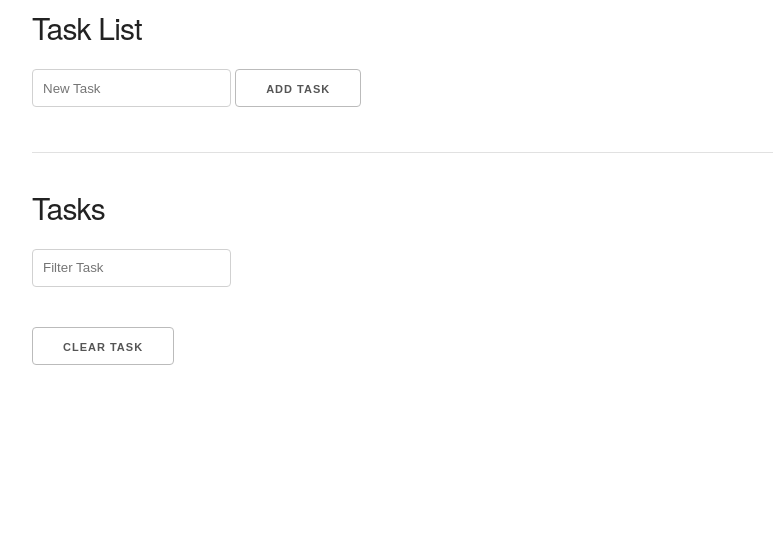
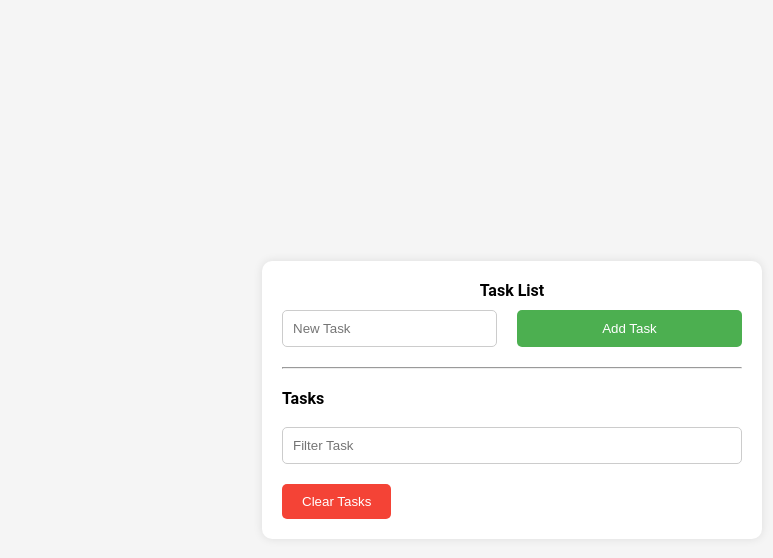
Before and after one commit to Digholkhan/Todo-Application, a plain HTML site: page index.html in a window 1280 px wide. Shown: the whole page, without its empty margins (128-901 px from the left). Drawn offline with nearby package versions, Linux system fonts and the light colour scheme.

Commit message:
ui update

```diff
--- /dev/null
+++ b/css/style.css
@@ -0,0 +1,87 @@
+*{
+    margin: 0;
+    padding: 0;
+    box-sizing: border-box;
+}
+body{
+    background-color: #f5f5f5;
+    font-family: 'Roboto', sans-serif;
+    display: flex;
+    justify-content: center;
+    align-items: center;
+    height: 100vh;
+}
+
+.container{
+    background-color: #fff;
+    width: 500px;
+    padding: 20px;
+    border-radius: 10px;
+    box-shadow: 0 0 10px rgba(0, 0, 0, 0.1);
+}
+
+.title{
+    text-align: center;
+    margin-bottom: 10px;
+}
+
+#task_form{
+    display: flex;
+    gap: 20px;
+}
+
+input{
+    padding: 10px;
+    border: 1px solid #ccc;
+    border-radius: 5px;
+    width: 100%;
+}
+.middleline{
+    margin: 20px 0;
+}
+#task_form input[type="submit"]{
+    background-color: #4CAF50;
+    color: #fff;
+    padding: 10px 20px;
+    border: none;
+    border-radius: 5px;
+    cursor: pointer;
+}
+
+#task_form input[type="submit"]:hover{
+    background-color: #45a049;
+}
+
+#tasks{
+    margin-top: 20px;
+}
+
+ol{
+    padding: 0px 20px;
+    margin-bottom: 10px;
+}
+#tasks li{
+    padding: 5px 0;
+}
+#tasks a{
+    float: right;
+    color: #4CAF50;
+    text-decoration: none;
+}
+
+#tasks a:hover{
+    color: #f44336;
+}
+
+#Clear_task_btn{
+    background-color: #f44336;
+    color: #fff;
+    padding: 10px 20px;
+    border: none;
+    border-radius: 5px;
+    cursor: pointer;
+}
+
+#Clear_task_btn:hover{
+    background-color: #d32f2f;
+}
--- a/index.html
+++ b/index.html
@@ -4,25 +4,23 @@
     <meta charset="UTF-8">
     <meta http-equiv="X-UA-Compatible" content="IE=edge">
     <meta name="viewport" content="width=device-width, initial-scale=1.0">
-    <link rel="stylesheet" href="https://cdnjs.cloudflare.com/ajax/libs/skeleton/2.0.4/skeleton.css" integrity="sha512-5fsy+3xG8N/1PV5MIJz9ZsWpkltijBI48gBzQ/Z2eVATePGHOkMIn+xTDHIfTZFVb9GMpflF2wOWItqxAP2oLQ==" crossorigin="anonymous" referrerpolicy="no-referrer" />
+    <link rel="stylesheet" href="css/style.css">
     <title>project task </title>
 </head>
 <body>
     <div class="container">
-        <h4>Task List</h4>
+        <h4 class="title">Task List</h4>
         <form id="task_form">
             <input type="text" id="new_task" placeholder="New Task ">
             <input type="submit" value="Add Task">
         </form>
-        <hr>
+        <hr class="middleline">
         <h4>Tasks</h4>
+        <br>
         <input type="text" id="task_filter" placeholder="Filter Task">
         <ol id="tasks">
-
-
         </ol>
-        <button id ="Clear_task_btn">Clear Task</button>
-
+        <button id ="Clear_task_btn">Clear Tasks</button>
     </div>
     <script src="js/script.js"></script>
 </body>
```
Also changed, not shown: js/script.js (+49 -51 lines).
